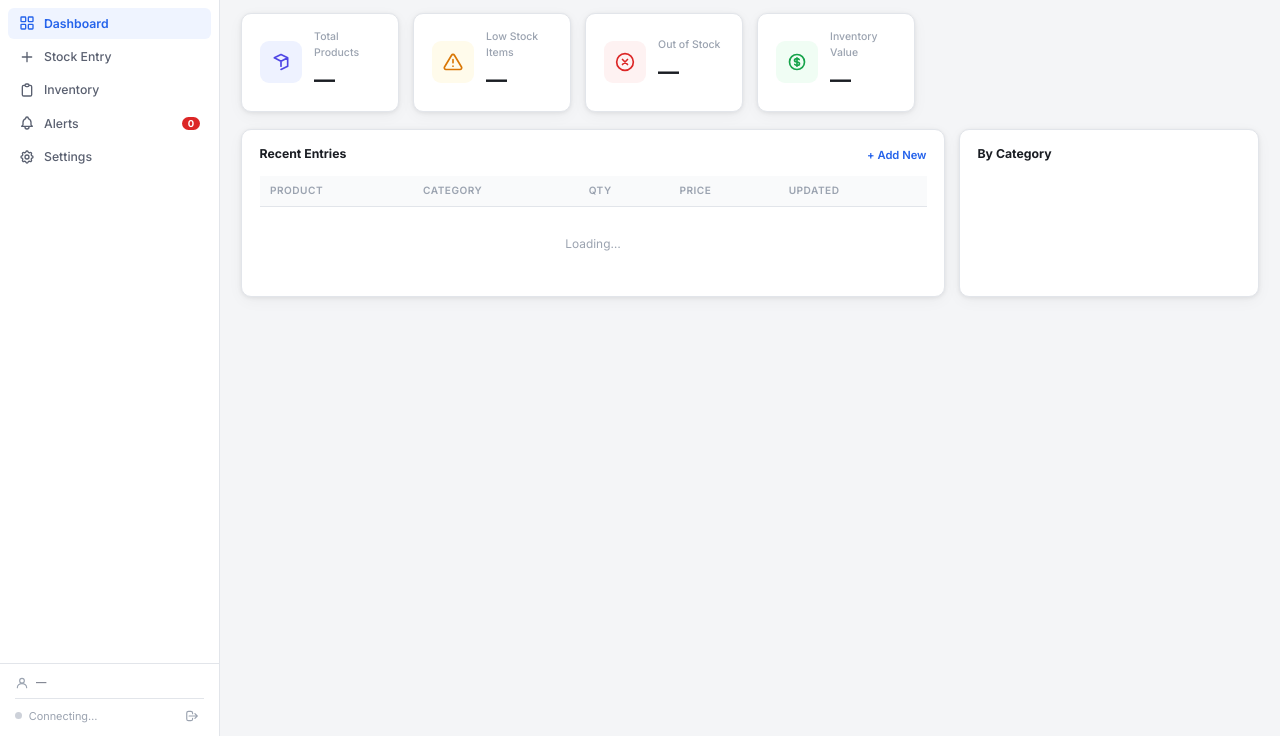
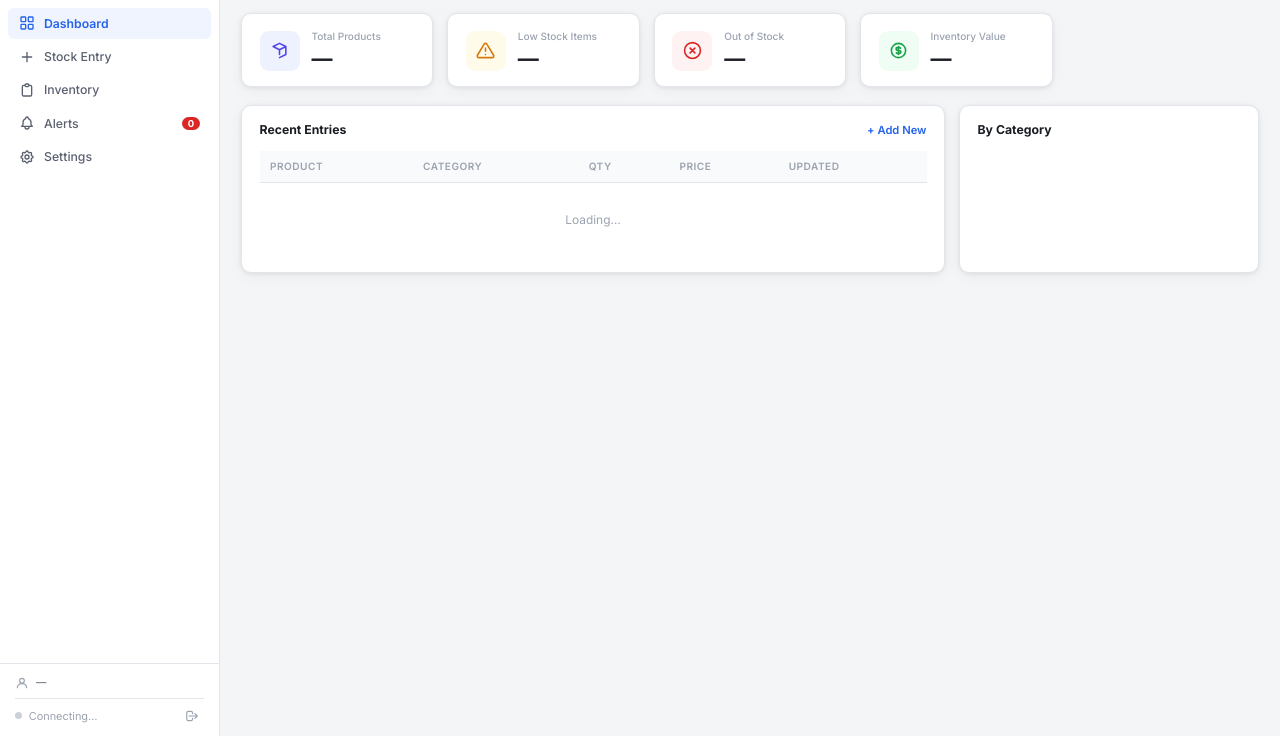
Before and after one commit to Devincarlozz/stockmanager, a plain HTML site: page index.html in a window 1280 px wide. Shown: the part 64-800 px from the top of the page. Drawn offline with Linux system fonts and the light colour scheme; a script that the page names is missing.

Commit message:
Fix: stat card alignment — top-aligned icon, nowrap labels, proper flex column

```diff
--- a/style.css
+++ b/style.css
@@ -170,7 +170,7 @@ svg { display: block; }
 /* ── STATS ───────────────────────────────────────────── */
 .stats-grid {
   display: grid;
-  grid-template-columns: repeat(auto-fill, minmax(140px, 1fr));
+  grid-template-columns: repeat(auto-fill, minmax(170px, 1fr));
   gap: 1rem;
 }
 .stat-card {
@@ -178,20 +178,22 @@ svg { display: block; }
   border: 1px solid var(--border);
   border-radius: var(--radius);
   padding: 1.1rem 1.25rem;
-  display: flex; align-items: center; gap: .9rem;
+  display: flex; align-items: flex-start; gap: .85rem;
   box-shadow: var(--shadow);
 }
 .stat-icon {
-  width: 42px; height: 42px; border-radius: 9px;
+  width: 40px; height: 40px; border-radius: 9px;
   display: grid; place-items: center; flex-shrink: 0;
+  margin-top: .1rem;
 }
-.stat-icon svg { width: 20px; height: 20px; }
+.stat-icon svg { width: 19px; height: 19px; }
 .stat-icon.purple { background: #eef2ff; color: #4f46e5; }
 .stat-icon.amber  { background: var(--amber-lt); color: var(--amber); }
 .stat-icon.red    { background: var(--red-lt); color: var(--red); }
 .stat-icon.green  { background: var(--green-lt); color: var(--green); }
-.stat-label { font-size: .75rem; color: var(--text-3); margin-bottom: .2rem; font-weight: 500; }
-.stat-value { font-size: 1.5rem; font-weight: 700; color: var(--text); }
+.stat-info { display: flex; flex-direction: column; gap: .15rem; min-width: 0; }
+.stat-label { font-size: .72rem; color: var(--text-3); font-weight: 500; white-space: nowrap; }
+.stat-value { font-size: 1.5rem; font-weight: 700; color: var(--text); line-height: 1.15; }
 
 /* ── DASH GRID ───────────────────────────────────────── */
 .dash-grid { display: grid; grid-template-columns: 1fr 300px; gap: 1rem; }
```
